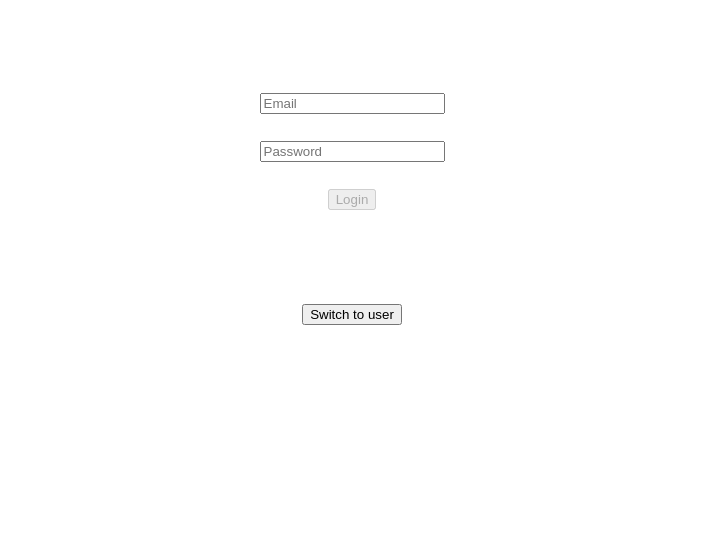
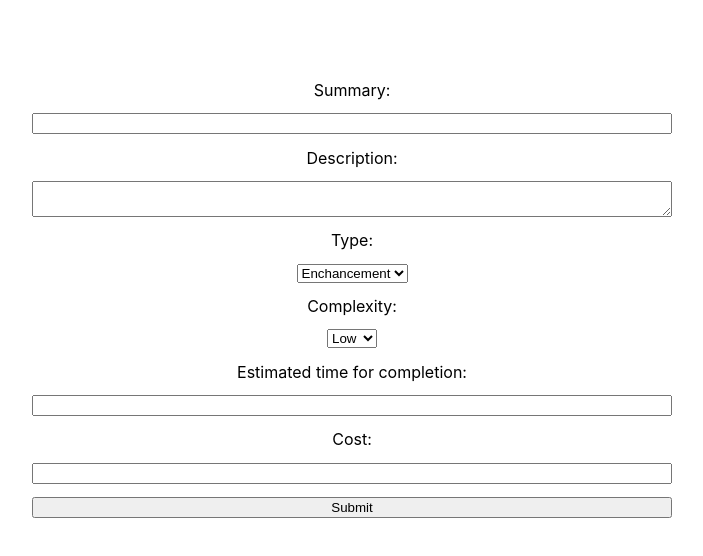
Before and after one commit to alti21/Archimydes-frontend-challenge, a React (Create React App) app in the folder frontend-challenge/: page / in a window 1280 px wide. Shown: the top 556 px of the page, without its empty margins (288-991 px from the left). Built offline with nearby package versions, Linux system fonts and the light colour scheme.

Commit message:
feat: create createStory component

```diff
--- a/frontend-challenge/src/App.js
+++ b/frontend-challenge/src/App.js
@@ -1,19 +1,19 @@
-import logo from './logo.svg';
 import './App.scss';
 import Login from './components/Login';
 import { BrowserRouter, Switch, Route, NavLink } from 'react-router-dom';
-import { useDispatch } from 'react-redux';
+import PrivateRoute from './utils/PrivateRoute';
+import CreateStory from './components/CreateStory';
 
 function App() {
 
 
   return (
     <div className="App">
+
       <BrowserRouter>
         <Switch>
-          <Route path="/">
-            <Login />
-          </Route>
+          <Route path="/user" component={Login} />
+          <Route path="/" component={CreateStory}/>
 
         </Switch>
       </BrowserRouter>
--- a/frontend-challenge/src/App.scss
+++ b/frontend-challenge/src/App.scss
@@ -1,6 +1,28 @@
 .App {
   text-align: center;
   min-height: 100vh;
+}
+
+.create-story-form {
+  margin: 5em auto 5em auto;
+  display: flex;
+  flex-direction: column;
+  width: 50vw;
+
+  & > input {
+    margin-top: 1em;
+    margin-bottom: 1em;
+  }
+
+  & > textarea {
+    margin-top: 1em;
+    margin-bottom: 1em;
+  }
+
+  & > select {
+    margin: 1em auto
+  }
+
 }
 
 .login-form {
--- /dev/null
+++ b/frontend-challenge/src/components/CreateStory.js
@@ -0,0 +1,35 @@
+import React from 'react'
+
+const CreateStory = () => {
+
+    return (
+        <div>
+            <form className='create-story-form'>
+                <label for="summary">Summary:</label>
+                <input name="summary" type='text' />
+                <label for="desc">Description:</label>
+                <textarea name="desc" type='text' />
+                <label for="type">Type:</label>
+                <select name="type">
+                    <option value="enhancement">Enchancement</option>
+                    <option value="bugfix">Bugfix</option>
+                    <option value="development">Development</option>
+                    <option value="qa">QA</option>
+                </select>
+                <label for="complexity">Complexity:</label>
+                <select name="complexity">
+                    <option value="Low">Low</option>
+                    <option value="Mid">Mid</option>
+                    <option value="High">High</option>
+                </select>
+                <label for="time">Estimated time for completion:</label>
+                <input name="time" type='text' />
+                <label for="cost">Cost:</label>
+                <input name="cost" type='number' />
+                <button>Submit</button>
+            </form>
+        </div>
+    )
+}
+
+export default CreateStory;
--- a/frontend-challenge/src/components/Login.js
+++ b/frontend-challenge/src/components/Login.js
@@ -15,10 +15,11 @@ const Login = () => {
     const switchToUser = () => usedispatch(roleChange('user'));
     const currentRole = useSelector((state)=> state.loginReducer.role)
 
-    const handleRoleChange = () => {
+    const handleRoleChange = e => {
+        e.preventDefault();
         if(currentRole === 'user')
             switchToAdmin();
-        else if(currentRole === 'admin')
+        else if(currentRole === 'admin' )
             switchToUser()
     }
 
@@ -48,7 +49,7 @@ const Login = () => {
                 <input type='password' name='password' placeholder='Password' onChange={handlePasswordChange}/>
                 <button disabled={disabled()}>Login</button>
             </form>
-            <button onClick={handleRoleChange}>Switch to {currentRole}</button>
+            <button onClick={handleRoleChange}>Switch to {currentRole === 'user' ? 'admin' : 'user'}</button>
         </div>
     )
 }
--- a/frontend-challenge/src/redux/reducers.js
+++ b/frontend-challenge/src/redux/reducers.js
@@ -3,16 +3,16 @@ import * as t from './actionTypes';
 
 export const loginReducer = (state = initialState, action) => {
   switch (action.type) {
+    case t.SET_ROLE_STATE:
+      return {
+        ...state,
+        role: action.payload,
+      };
     case t.SET_LOGIN_STATE:
       return {
         ...state,
         ...action.payload, // this is what we expect to get back from API call and login page input
         isLoggedIn: true, // we set this as true on login
-      };
-    case t.SET_ROLE_STATE:
-      return {
-        ...state,
-        role: action.payload,
       };
     default:
       return state;
```
